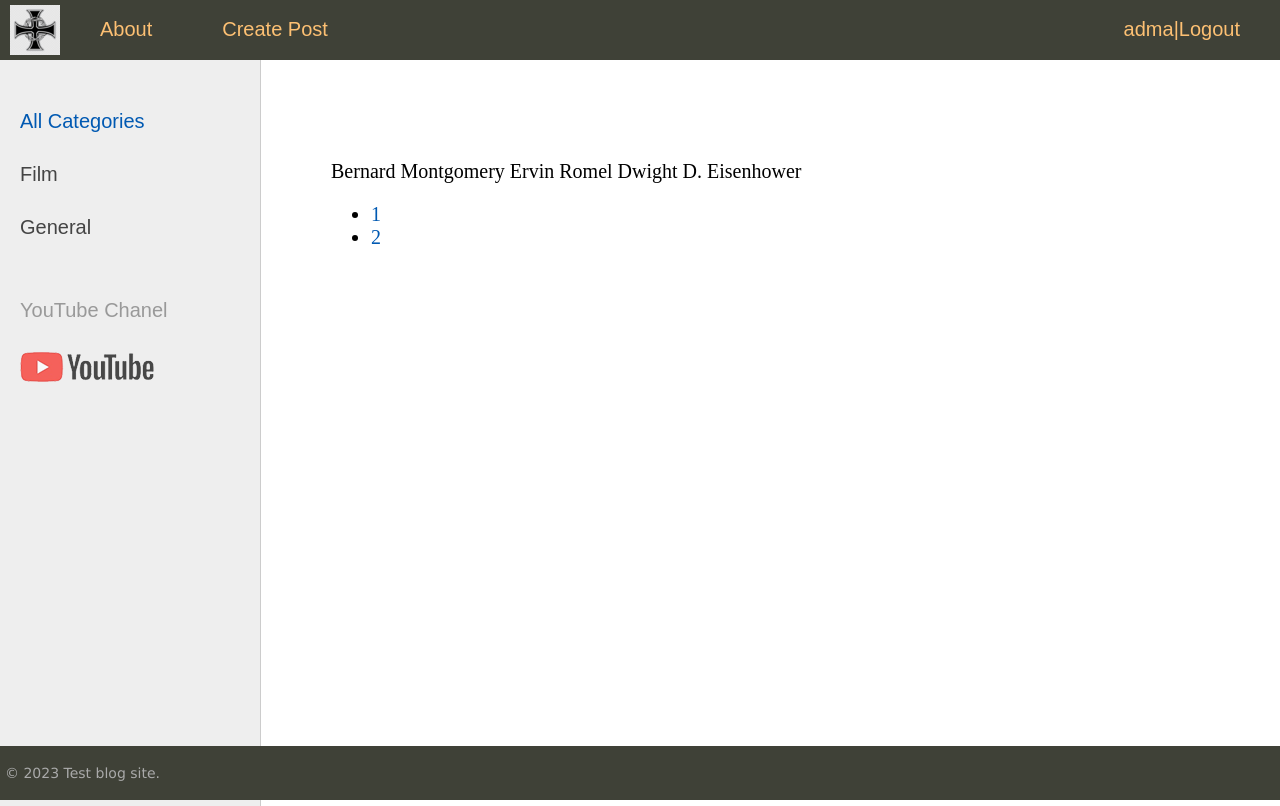
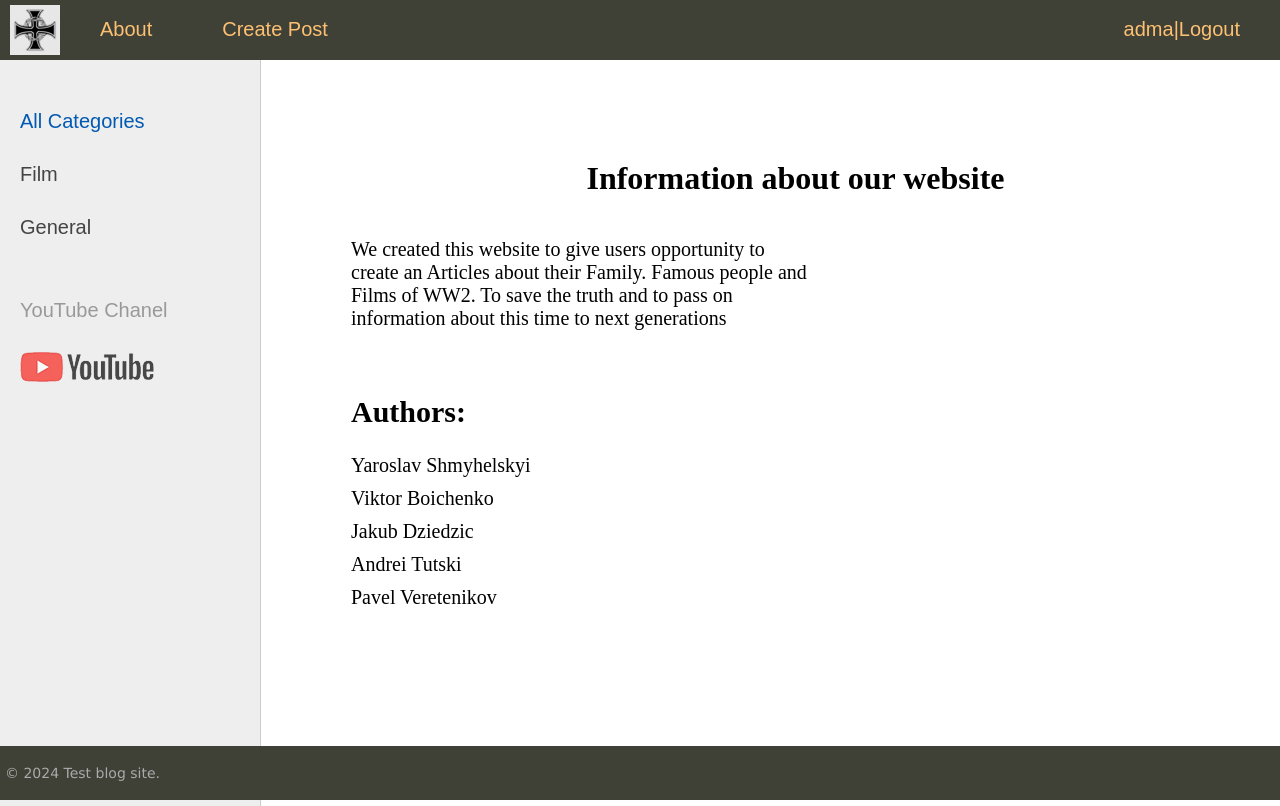
Before and after one commit to YaroslawShmygelski/Django_WW2_Forum, a Django app: page /about/ in a window 1280 px wide. Run offline with Django 4.2, Linux system fonts and the light colour scheme; a user stored in the database is signed in; data comes from the database, SQL or seed files in the repository; both versions use the stored data as it was after the commit; data that the repository does not hold is empty.

Commit message:
Added About Page

```diff
--- a/firstsite/sitetest/static/sitetest/css/styles.css
+++ b/firstsite/sitetest/static/sitetest/css/styles.css
@@ -445,3 +445,26 @@ ul.lang-list li a:hover {color: #fdc073;}
 .list-pages .page-num-selected:hover {
 	box-shadow: none;
 }
+.About-div h1{
+	text-align: center;
+}
+.authors-div{
+	padding: 20px 20px;
+
+}
+.authors-div ul{
+	margin: 0;
+	padding: 0;
+	list-style: none;
+	font-weight: 500;
+}
+.authors-div ul li{
+	margin: 10px 0;
+}
+.authors-div ul li:hover{
+	color: #FDA83D;
+}
+.about-text{
+	padding: 20px;
+	width: 50%;
+}
--- a/firstsite/sitetest/templates/sitetest/about.html
+++ b/firstsite/sitetest/templates/sitetest/about.html
@@ -2,18 +2,26 @@
 
 {% block content %}
 <h1>{{title}}</h1>
-<form action="" method="post" enctype="multipart/form-data">
-    {% csrf_token %}
-    {%for item in page_object%}
-    {{item}}
-    {%endfor%}
+<div class="About-div">
+    <h1>Information about  our website</h1>
+<div class="about-text">
+    We created this website to give users opportunity to
+    create an Articles about their Family.
+    Famous people and Films of WW2. To save the truth and
+    to pass on information about this time to next generations
 
+</div>
+
+<div class="authors-div">
+    <h2> Authors:</h2>
     <ul>
-        {%for p in page_object.paginator.page_range%}
-        <li>
-           <a href="?page={{p}}"> {{p}}</a>
-        </li>
-        {%endfor%}
+        <li>Yaroslav Shmyhelskyi</li>
+        <li>Viktor Boichenko</li>
+        <li>Jakub Dziedzic</li>
+        <li>Andrei Tutski</li>
+        <li>Pavel Veretenikov</li>
     </ul>
-</form>
+</div>
+</div>
+
 {% endblock %}
--- a/firstsite/templates/base.html
+++ b/firstsite/templates/base.html
@@ -83,7 +83,7 @@
     <tr>
         <td valign=top>
             <div id="footer">
-                <p>&copy; 2023 Test blog site.</p>
+                <p>&copy; 2024 Test blog site.</p>
             </div>
         </td>
     </tr>
```
Also changed, not shown: firstsite/db.sqlite3.
